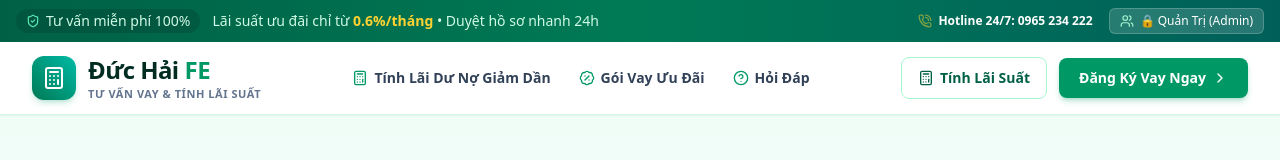
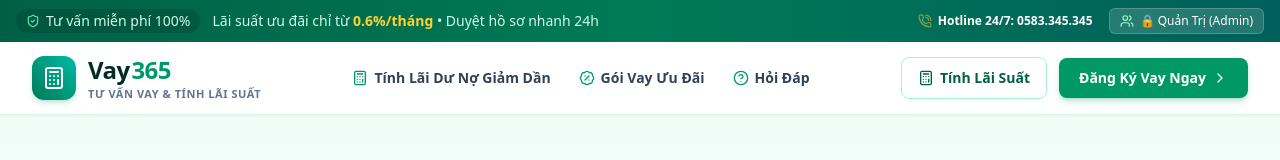
Before and after one commit to phamduchai6991-arch/vayvonhaiFE, a React (Vite) app: page / in a window 1280 px wide. Shown: the top 160 px of the page. Built offline with nearby package versions, Linux system fonts and the light colour scheme.

Commit message:
refactor: rename brand to Vay365 and update hotline
Replace "Đức Hải FE" with "Vay365" across UI components and metadata. Update the hotline number to 0583.345.345 throughout the application.

```diff
--- a/index.html
+++ b/index.html
@@ -8,8 +8,8 @@
     <title>Vay Tín Chấp 3Tr - 100Tr Không Thế Chấp | Bảng Tính Lãi Suất Dư Nợ Giảm Dần - Vay365</title>
     <meta name="title" content="Vay Tín Chấp 3Tr - 100Tr Không Thế Chấp | Bảng Tính Lãi Suất Dư Nợ Giảm Dần - Vay365" />
     <meta name="description" content="Hỗ trợ tư vấn vay tín chấp tiêu dùng từ 3 triệu đến 100 triệu không cần thế chấp tài sản, giải ngân nhanh 2 - 24H qua CCCD gắn chip. Công cụ tính lịch trả nợ dư nợ giảm dần 6 - 36 tháng chuẩn xác 100% theo ngân hàng." />
-    <meta name="keywords" content="vay365, vay tín chấp, vay tiền nhanh cccd, tính lãi suất dư nợ giảm dần, vay không thế chấp, vay trả góp theo tháng, vay tiêu dùng fe credit, vay 3tr den 100tr, bảng tính trả góp ngân hàng, vay tiền nhanh hà nội tphcm, tư vấn vay đức hải" />
-    <meta name="author" content="Vay365.com - Đức Hải FE" />
+    <meta name="keywords" content="vay365, vay tín chấp, vay tiền nhanh cccd, tính lãi suất dư nợ giảm dần, vay không thế chấp, vay trả góp theo tháng, vay tiêu dùng fe credit, vay 3tr den 100tr, bảng tính trả góp ngân hàng, vay tiền nhanh hà nội tphcm, tư vấn vay365" />
+    <meta name="author" content="Vay365.com" />
     <meta name="robots" content="index, follow, max-image-preview:large, max-snippet:-1, max-video-preview:-1" />
     <meta name="language" content="Vietnamese" />
     <meta name="geo.region" content="VN" />
@@ -23,11 +23,11 @@
     <meta property="og:title" content="Vay Tín Chấp 3Tr - 100Tr Không Thế Chấp | Tính Lãi Suất Giảm Dần - Vay365.com" />
     <meta property="og:description" content="Vay tín chấp tiêu dùng từ 3 - 100 triệu không thế chấp tài sản. Lãi suất chỉ từ 0.6%/tháng. Miễn phí tư vấn và tính trước lịch trả nợ từng tháng chính xác." />
     <meta property="og:image" content="https://images.unsplash.com/photo-1554224155-8d04cb21cd6c?w=1200&h=630&fit=crop&q=80" />
-    <meta property="og:image:alt" content="Bảng tính lịch trả nợ và tư vấn vay tín chấp Vay365 - Đức Hải FE" />
+    <meta property="og:image:alt" content="Bảng tính lịch trả nợ và tư vấn vay tín chấp Vay365" />
     <meta property="og:image:width" content="1200" />
     <meta property="og:image:height" content="630" />
     <meta property="og:locale" content="vi_VN" />
-    <meta property="og:site_name" content="Vay365.com - Tài Chính Đức Hải FE" />
+    <meta property="og:site_name" content="Vay365.com - Tư Vấn Tài Chính Online" />
 
     <!-- Twitter Cards -->
     <meta name="twitter:card" content="summary_large_image" />
@@ -57,7 +57,7 @@
           "@id": "https://vay365.com/#website",
           "url": "https://vay365.com/",
           "name": "Vay365.com",
-          "alternateName": "Vay365 - Đức Hải FE Tư Vấn Tài Chính",
+          "alternateName": "Vay365 - Tư Vấn Tài Chính & Tính Lãi Suất Online",
           "inLanguage": "vi-VN",
           "description": "Nền tảng tư vấn vay tín chấp 3tr - 100tr không thế chấp và công cụ tính lãi suất dư nợ giảm dần chính xác."
         },
@@ -69,7 +69,7 @@
           "logo": "https://images.unsplash.com/photo-1554224155-8d04cb21cd6c?w=500&h=500&fit=crop",
           "image": "https://images.unsplash.com/photo-1554224155-8d04cb21cd6c?w=1200&h=630&fit=crop",
           "description": "Dịch vụ tư vấn tài chính tiêu dùng chuyên nghiệp, hỗ trợ vay tín chấp từ 3 triệu đến 100 triệu không thế chấp, duyệt nhanh 24/7.",
-          "telephone": "0965.234.222",
+          "telephone": "0583.345.345",
           "email": "phamduchai6991@gmail.com",
           "priceRange": "3.000.000 VNĐ - 100.000.000 VNĐ",
           "areaServed": "Việt Nam (Toàn quốc)",
--- a/metadata.json
+++ b/metadata.json
@@ -1,6 +1,6 @@
 {
   "name": "Đức Hải FE - Tư Vấn Vay & Tính Lãi Suất",
-  "description": "Website tư vấn tài chính Đức Hải FE, hỗ trợ vay tín chấp 3tr - 100tr không thế chấp và công cụ tính lịch trả nợ dư nợ giảm dần chuẩn xác.",
+  "description": "Nền tảng tài chính Vay365 - Hotline 0583.345.345, hỗ trợ vay tín chấp 3tr - 100tr không thế chấp và công cụ tính lịch trả nợ dư nợ giảm dần chuẩn xác.",
   "requestFramePermissions": [],
   "majorCapabilities": [
     "MAJOR_CAPABILITY_SERVER_SIDE_GEMINI_API"
--- a/src/components/AdminLeadsModal.tsx
+++ b/src/components/AdminLeadsModal.tsx
@@ -80,7 +80,7 @@ export const AdminLeadsModal: React.FC<AdminLeadsModalProps> = ({
   const [resendingLeadId, setResendingLeadId] = useState<string | null>(null);
 
   const handleLogout = () => {
-    if (confirm('Bạn có chắc chắn muốn đăng xuất khỏi trang Quản Trị Đức Hải FE?')) {
+    if (confirm('Bạn có chắc chắn muốn đăng xuất khỏi trang Quản Trị Vay365?')) {
       logout();
       if (onLogout) {
         onLogout();
@@ -138,7 +138,7 @@ export const AdminLeadsModal: React.FC<AdminLeadsModalProps> = ({
     const testLead: Lead = {
       id: `TEST-${Math.floor(1000 + Math.random() * 9000)}`,
       fullName: 'Nguyễn Văn Thử Nghiệm (Test Lead)',
-      phone: '0965234222',
+      phone: '0583345345',
       province: 'Hà Nội',
       loanAmount: 50_000_000,
       loanTenure: 24,
@@ -252,7 +252,7 @@ export const AdminLeadsModal: React.FC<AdminLeadsModalProps> = ({
               </div>
               <div>
                 <h3 className="text-base sm:text-lg font-black tracking-tight flex items-center gap-2">
-                  <span>Trung Tâm Quản Trị Đức Hải FE</span>
+                  <span>Trung Tâm Quản Trị Vay365</span>
                   <span className="px-2 py-0.5 rounded-full text-[10px] bg-amber-400 text-slate-950 font-bold uppercase">
                     Admin Portal
                   </span>
--- a/src/components/FAQSection.tsx
+++ b/src/components/FAQSection.tsx
@@ -74,10 +74,10 @@ export const FAQSection: React.FC = () => {
             </div>
           </div>
           <a
-            href="tel:0965234222"
+            href="tel:0583345345"
             className="px-5 py-2.5 rounded-xl bg-emerald-600 hover:bg-emerald-700 text-white font-bold text-xs sm:text-sm whitespace-nowrap shadow-sm shadow-emerald-600/20 cursor-pointer"
           >
-            Gọi Chuyên Viên 0965 234 222
+            Gọi Chuyên Viên 0583.345.345
           </a>
         </div>
 
--- a/src/components/FloatingActions.tsx
+++ b/src/components/FloatingActions.tsx
@@ -52,7 +52,7 @@ export const FloatingActions: React.FC<FloatingActionsProps> = ({
 
       {/* Zalo Chat Floating Action */}
       <a
-        href="https://zalo.me/0965234222"
+        href="https://zalo.me/0583345345"
         target="_blank"
         rel="noreferrer"
         className="w-12 h-12 rounded-full bg-emerald-600 hover:bg-emerald-700 text-white flex items-center justify-center shadow-xl shadow-emerald-600/30 transition-transform hover:scale-110 group relative"
@@ -66,14 +66,14 @@ export const FloatingActions: React.FC<FloatingActionsProps> = ({
 
       {/* Hotline Call Floating Action with pulse animation */}
       <a
-        href="tel:0965234222"
+        href="tel:0583345345"
         className="relative flex items-center justify-center w-13 h-13 rounded-full bg-gradient-to-r from-red-500 to-rose-600 text-white shadow-xl shadow-rose-500/40 hover:scale-110 transition-transform group"
-        title="Gọi Hotline 0965 234 222"
+        title="Gọi Hotline 0583.345.345"
       >
         <span className="absolute -inset-1 rounded-full bg-rose-500/40 animate-ping" />
         <PhoneCall className="w-6 h-6 animate-pulse relative z-10" />
         <span className="absolute right-full mr-2 bg-slate-900 text-white text-[11px] font-semibold py-1 px-2.5 rounded-lg whitespace-nowrap opacity-0 group-hover:opacity-100 transition-opacity pointer-events-none shadow-md">
-          Hotline: 0965 234 222 (Tư vấn 24/7)
+          Hotline: 0583.345.345 (Tư vấn 24/7)
         </span>
       </a>
 
--- a/src/components/Footer.tsx
+++ b/src/components/Footer.tsx
@@ -29,14 +29,14 @@ export const Footer: React.FC<FooterProps> = ({ onNavigateSection, onOpenAdminLe
               <div className="w-10 h-10 rounded-xl bg-emerald-600 flex items-center justify-center text-white shadow-md">
                 <Calculator className="w-5 h-5" />
               </div>
-              <div className="flex items-center gap-1">
-                <span className="text-2xl font-black text-white">Đức Hải</span>
-                <span className="text-2xl font-black text-emerald-400">FE</span>
+              <div className="flex items-center gap-0.5">
+                <span className="text-2xl font-black text-white">Vay</span>
+                <span className="text-2xl font-black text-emerald-400">365</span>
               </div>
             </div>
 
             <p className="text-xs sm:text-sm text-slate-400 leading-relaxed">
-              Dịch vụ tư vấn tài chính chuyên nghiệp Đức Hải FE, cung cấp công cụ tính lãi suất dư nợ giảm dần chuẩn xác và hỗ trợ kết nối khách hàng vay tín chấp nhanh chóng, an toàn, bảo mật.
+              Dịch vụ tư vấn tài chính chuyên nghiệp Vay365, cung cấp công cụ tính lãi suất dư nợ giảm dần chuẩn xác và hỗ trợ kết nối khách hàng vay tín chấp nhanh chóng, an toàn, bảo mật.
             </p>
 
             <div className="pt-2 text-xs space-y-1.5 text-slate-400">
@@ -129,7 +129,7 @@ export const Footer: React.FC<FooterProps> = ({ onNavigateSection, onOpenAdminLe
               <div className="flex items-start gap-2">
                 <PhoneCall className="w-4 h-4 text-amber-400 shrink-0 mt-0.5" />
                 <div>
-                  <div className="text-slate-200 font-bold text-sm">0965 234 222 (Tư vấn 24/7)</div>
+                  <div className="text-slate-200 font-bold text-sm">0583.345.345 (Tư vấn 24/7)</div>
                   <div className="text-[11px] text-slate-500">Giờ làm việc: 8h00 - 21h00 hàng ngày</div>
                 </div>
               </div>
@@ -160,7 +160,7 @@ export const Footer: React.FC<FooterProps> = ({ onNavigateSection, onOpenAdminLe
         {/* Bottom Bar: Disclaimer & Copyright */}
         <div className="pt-8 flex flex-col sm:flex-row justify-between items-center text-xs text-slate-500 gap-4">
           <p>
-            © {new Date().getFullYear()} Đức Hải FE. Mọi quyền được bảo lưu. Tư vấn vay tín chấp &amp; tính lãi suất chính xác.
+            © {new Date().getFullYear()} Vay365. Mọi quyền được bảo lưu. Tư vấn vay tín chấp &amp; tính lãi suất chính xác.
           </p>
 
           <p className="flex items-center gap-1">
--- a/src/components/Header.tsx
+++ b/src/components/Header.tsx
@@ -57,11 +57,11 @@ export const Header: React.FC<HeaderProps> = ({
 
           <div className="flex items-center gap-3 sm:gap-4 text-xs">
             <a
-              href="tel:0965234222"
+              href="tel:0583345345"
               className="flex items-center gap-1.5 font-semibold text-white hover:text-amber-300 transition-colors"
             >
               <PhoneCall className="w-3.5 h-3.5 text-amber-300 animate-pulse" />
-              <span>Hotline 24/7: <strong>0965 234 222</strong></span>
+              <span>Hotline 24/7: <strong>0583.345.345</strong></span>
             </a>
 
             <button
@@ -71,10 +71,10 @@ export const Header: React.FC<HeaderProps> = ({
                   ? 'bg-emerald-900/90 text-emerald-200 border-emerald-500/50 hover:bg-emerald-900 hover:text-white'
                   : 'bg-white/15 hover:bg-white/25 text-white border-white/20'
               }`}
-              title={isLoggedIn ? "Mở Trung Tâm Quản Trị" : "Đăng nhập Cổng Quản Trị Viên Đức Hải FE"}
+              title={isLoggedIn ? "Mở Trung Tâm Quản Trị" : "Đăng nhập Cổng Quản Trị Viên Vay365"}
             >
               <Users className="w-3.5 h-3.5 text-emerald-200" />
-              <span>{isLoggedIn ? 'Admin Đức Hải' : '🔒 Quản Trị (Admin)'}</span>
+              <span>{isLoggedIn ? 'Admin Vay365' : '🔒 Quản Trị (Admin)'}</span>
               {isLoggedIn && newLeadsCount > 0 && (
                 <span className="bg-amber-400 text-emerald-950 font-bold px-1.5 py-0.2 rounded-full text-[10px]">
                   {newLeadsCount} mới
@@ -97,9 +97,9 @@ export const Header: React.FC<HeaderProps> = ({
               <Calculator className="w-6 h-6" />
             </div>
             <div>
-              <div className="flex items-center gap-1.5">
-                <span className="text-2xl font-black tracking-tight text-emerald-950">Đức Hải</span>
-                <span className="text-2xl font-black tracking-tight text-emerald-600">FE</span>
+              <div className="flex items-center gap-0.5">
+                <span className="text-2xl font-black tracking-tight text-emerald-950">Vay</span>
+                <span className="text-2xl font-black tracking-tight text-emerald-600">365</span>
               </div>
               <p className="text-[11px] font-semibold text-slate-500 tracking-wider uppercase">
                 Tư Vấn Vay & Tính Lãi Suất
--- a/src/components/LeadCaptureForm.tsx
+++ b/src/components/LeadCaptureForm.tsx
@@ -241,10 +241,10 @@ export const LeadCaptureForm: React.FC<LeadCaptureFormProps> = ({
             <div className="p-4 rounded-xl bg-gradient-to-r from-emerald-800 to-teal-700 text-white flex items-center justify-between shadow-md">
               <div>
                 <div className="text-xs text-emerald-100 font-medium">Cần vay gấp trong ngày?</div>
-                <div className="text-base sm:text-lg font-black text-amber-300">Hotline: 0965 234 222</div>
+                <div className="text-base sm:text-lg font-black text-amber-300">Hotline: 0583.345.345</div>
               </div>
               <a
-                href="tel:0965234222"
+                href="tel:0583345345"
                 className="px-3.5 py-2 rounded-lg bg-white text-emerald-950 text-xs font-bold hover:bg-amber-300 transition-colors"
               >
                 Gọi Ngay
@@ -316,7 +316,7 @@ export const LeadCaptureForm: React.FC<LeadCaptureFormProps> = ({
                       Đăng ký hồ sơ khác
                     </button>
                     <a
-                      href="tel:0965234222"
+                      href="tel:0583345345"
                       className="px-6 py-2.5 rounded-lg bg-emerald-600 hover:bg-emerald-700 text-white text-xs sm:text-sm font-bold shadow-md cursor-pointer"
                     >
                       Gọi Hotline Tư Vấn Ngay
--- a/src/services/authService.ts
+++ b/src/services/authService.ts
@@ -101,7 +101,7 @@ export function loginWithPassword(
 
   return {
     success: true,
-    message: 'Đăng nhập thành công! Chào mừng Anh Đức Hải.',
+    message: 'Đăng nhập thành công! Chào mừng Quản Trị Viên Vay365.',
   };
 }
 
```
Also changed, not shown: src/data/constants.ts (+7 -7 lines), src/services/emailService.ts (+4 -4 lines).
